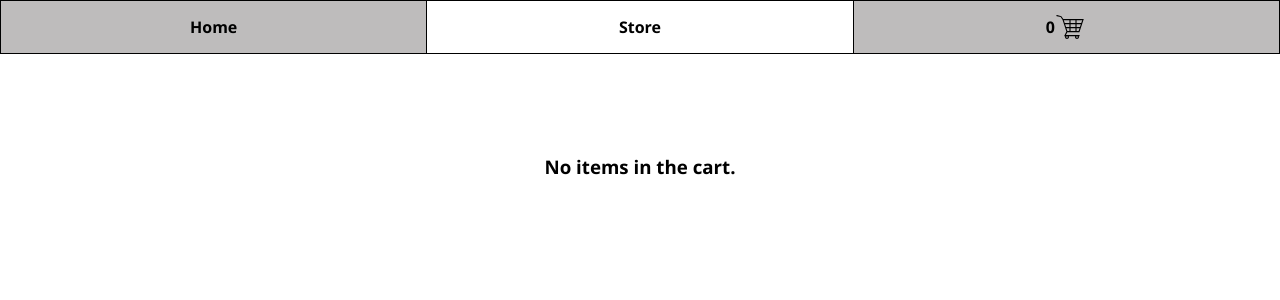
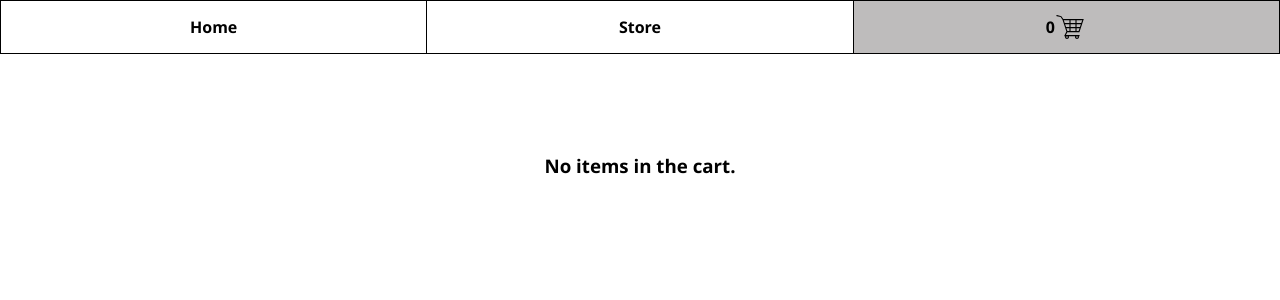
Before and after one commit to darricklaidin/shopping-cart, a React (Vite) app: page /cart in a window 1280 px wide. Shown: the top 300 px of the page. Built offline with nearby package versions, Linux system fonts and the light colour scheme.

Commit message:
Fix border overlapping issue

```diff
--- a/src/css/NavBar.css
+++ b/src/css/NavBar.css
@@ -11,8 +11,7 @@ nav > ul {
 nav > ul > li {
   width: 100%;
 
-  border: 1px solid black;
-  margin-right: -1px;
+  outline: 1px solid black;
 
   text-align: center;
 
@@ -26,14 +25,18 @@ nav > ul > li {
   display: flex;
   justify-content: center;
   align-items: center;
+
+  margin-left: 1px;
+  margin-top: 1px;
 }
 
 nav > ul > li:last-child {
-  margin-right: 0;
+  margin-right: 1px;
 }
 
 nav > ul > li:hover {
   background-color: rgb(190, 188, 188);
+  outline: 1px solid black;
 }
 
 nav a {
```
